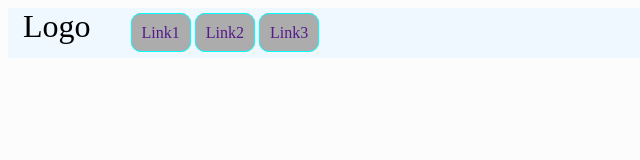
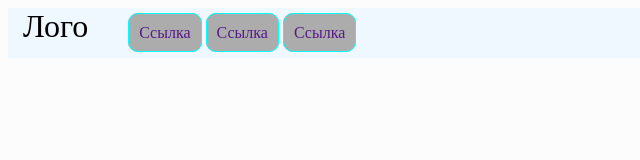
Before and after one commit to khvcool/html-learn, a plain HTML site: page index.html in a window 1280 px wide. Shown: the whole page, without its empty margins (0-640 px from the left). Drawn offline with Linux system fonts and the light colour scheme.

Commit message:
Локализация текста

```diff
--- a/index.html
+++ b/index.html
@@ -7,12 +7,12 @@
 </head>
 <body>
     <div id="head">
-       <div class="logo">Logo</div>
+       <div class="logo">Лого</div>
         <div class="breadcrams">
             <ul id="nav">
-                <li><a href="">Link1</a></li>
-                <li><a href="">Link2</a></li>
-                <li><a href="">Link3</a></li>
+                <li><a href="">Ссылка</a></li>
+                <li><a href="">Ссылка</a></li>
+                <li><a href="">Ссылка</a></li>
             </ul>
         </div>
     </div>
```
